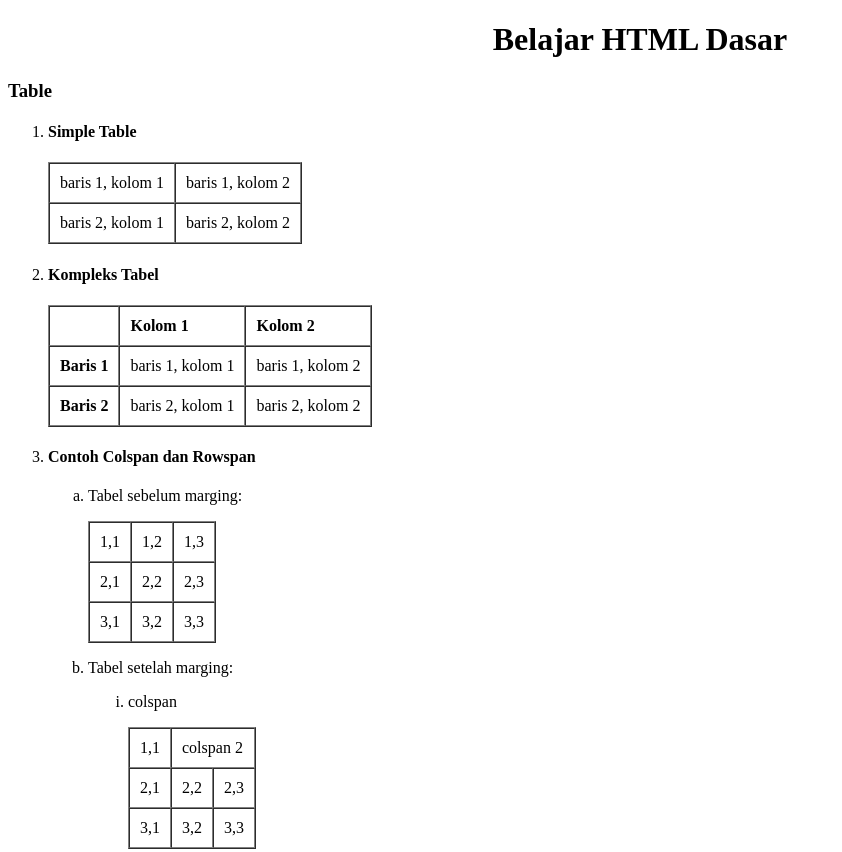
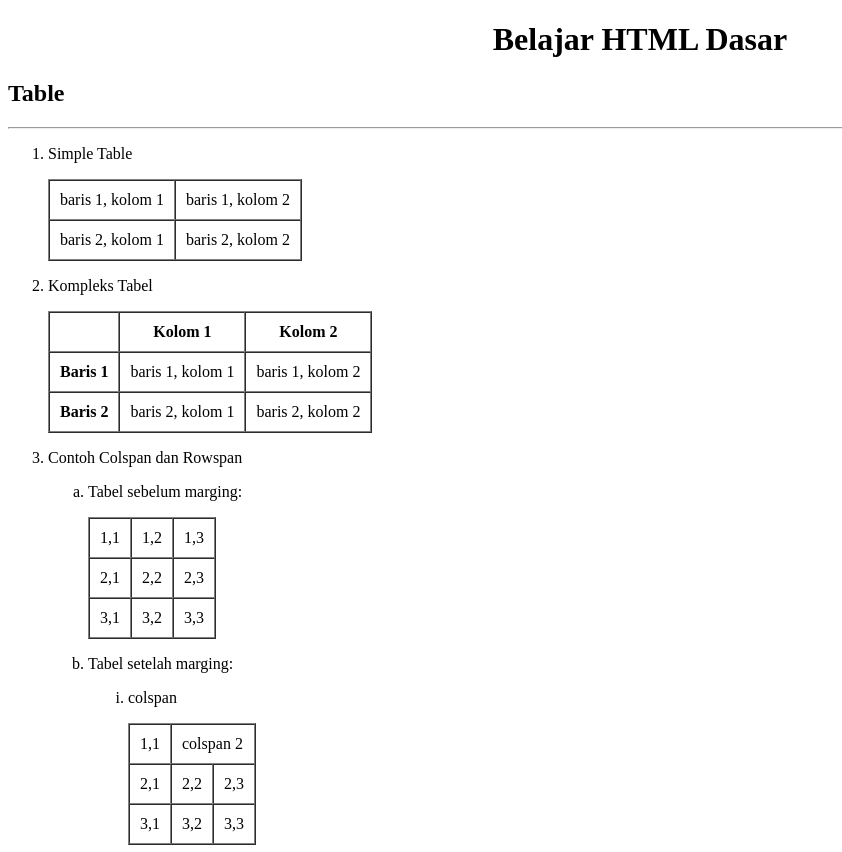
Before and after one commit to Erlan-w/Belajar-HTML, a plain HTML site: page index.html in a window 1280 px wide. Shown: the top 852 px of the page, without its empty margins (0-842 px from the left). Drawn offline with Linux system fonts and the light colour scheme.

Commit message:
mengubah tag <h4> ke <p> pada setiap sub judul

```diff
--- a/index.html
+++ b/index.html
@@ -7,7 +7,8 @@
     <meta name="viewport" content="width=device-width, initial-scale=1.0">
     <title>Belajar HTML Dasar - Table</title>
     <style>
-      h1 {
+      h1,
+      thead {
         text-align: center;
       }
 
@@ -20,11 +21,12 @@
 
   <body>
     <h1>Belajar HTML Dasar</h1>
-    <h3>Table</h3>
+    <h2>Table</h2>
+    <hr>
 
-    <ol>
+    <ol class="strk">
       <li>
-        <h4>Simple Table</h4>
+        <p>Simple Table</p>
         <table border="1" cellspacing="0" cellpadding="10">
           <tr>
             <td>baris 1, kolom 1</td>
@@ -38,7 +40,7 @@
       </li>
 
       <li>
-        <h4>Kompleks Tabel</h4>
+        <p>Kompleks Tabel</p>
         <table border="1" cellspacing="0" cellpadding="10">
           <thead>
             <tr>
@@ -63,7 +65,7 @@
       </li>
 
       <li>
-        <h4>Contoh Colspan dan Rowspan</h4>
+        <p>Contoh Colspan dan Rowspan</p>
 
         <ol class="sbm">
           <li>
@@ -156,7 +158,7 @@
       </li>
 
       <li>
-        <h4>Latihan Membuat Tabel</h4>
+        <p>Latihan Membuat Tabel</p>
         <table border="1" cellspacing="0" cellpadding="10">
           <tr>
             <td>1,1</td>
```
